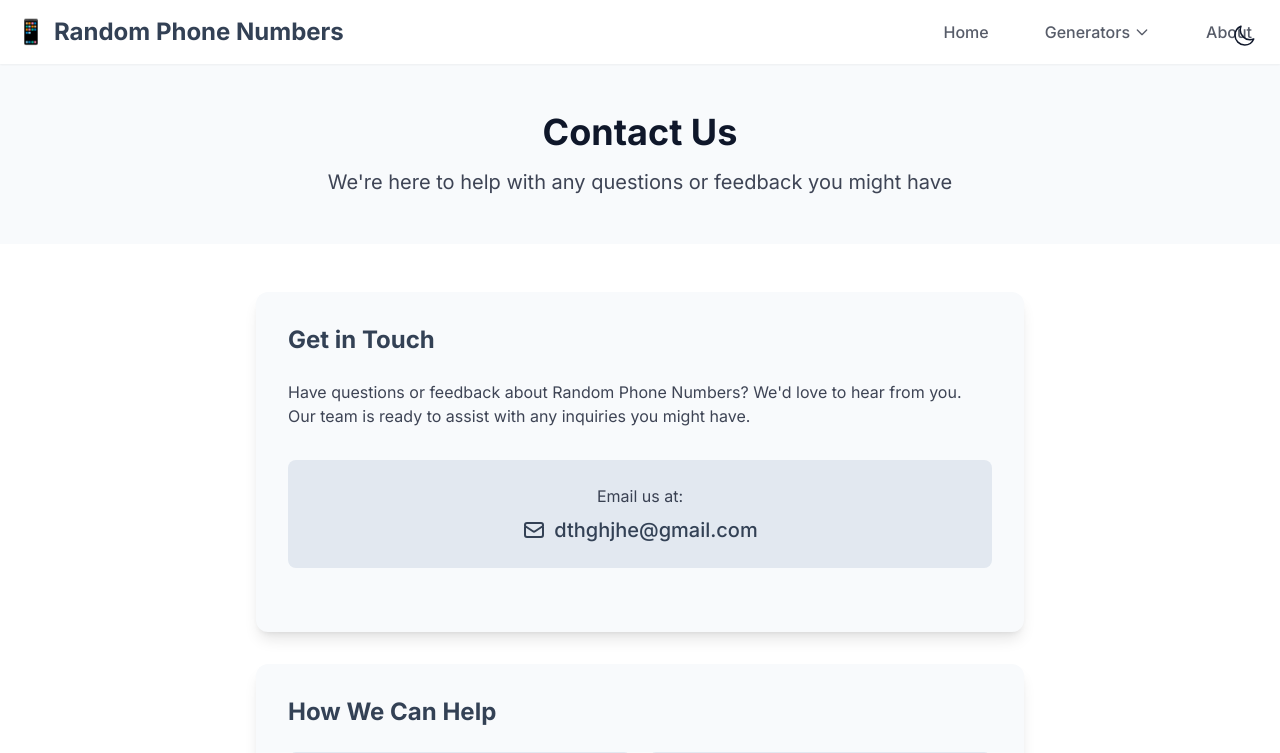
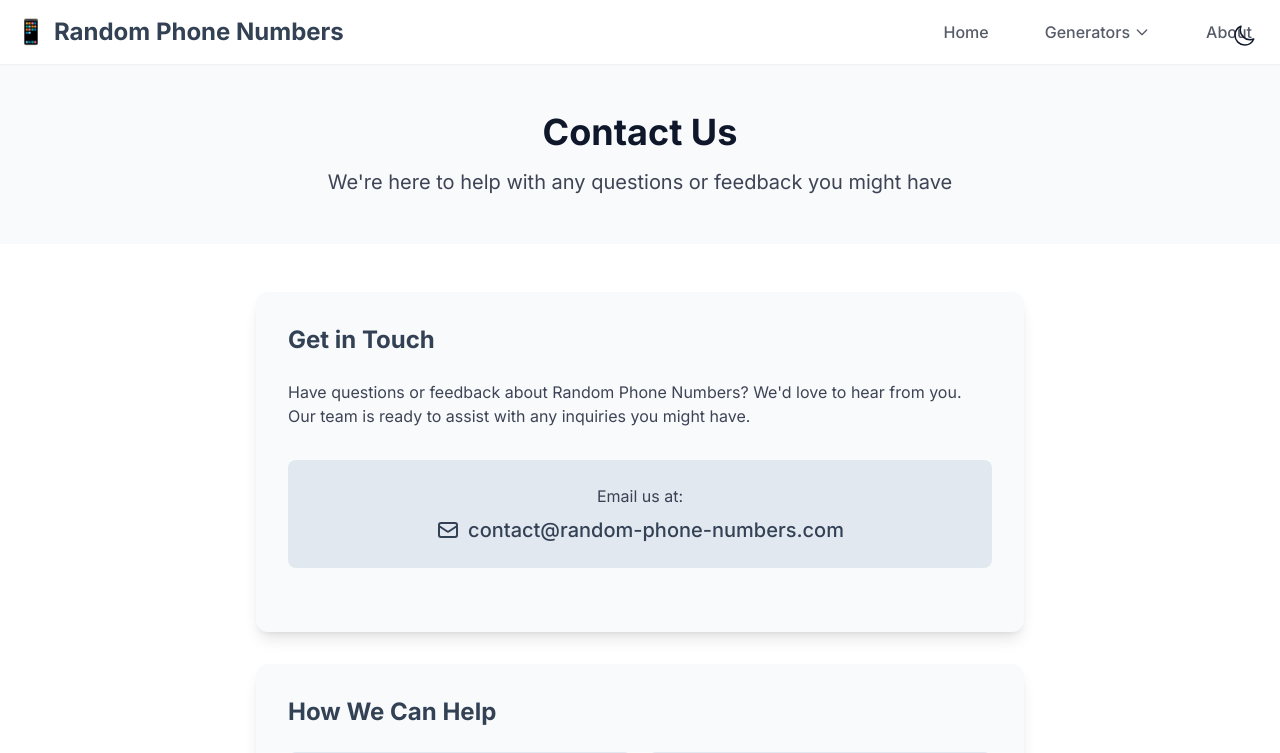
Before and after one commit to chatgptsuper/random-phone-numbers.com, a Next.js app: page /contact in a window 1280 px wide. Shown: the top 753 px of the page. Built offline with nearby package versions, Linux system fonts and the light colour scheme.

Commit message:
修改了邮箱为域名邮箱

```diff
--- a/app/contact/page.tsx
+++ b/app/contact/page.tsx
@@ -35,13 +35,13 @@ export default function ContactPage() {
             <div className="my-8 p-6 bg-base-300 rounded-lg text-center">
               <p className="text-base-content/80 mb-2">Email us at:</p>
               <a
-                href="mailto:dthghjhe@gmail.com"
+                href="mailto:contact@random-phone-numbers.com"
                 className="text-xl font-medium text-primary hover:underline flex items-center justify-center"
               >
                 <svg xmlns="http://www.w3.org/2000/svg" className="h-6 w-6 mr-2" fill="none" viewBox="0 0 24 24" stroke="currentColor">
                   <path strokeLinecap="round" strokeLinejoin="round" strokeWidth={2} d="M3 8l7.89 5.26a2 2 0 002.22 0L21 8M5 19h14a2 2 0 002-2V7a2 2 0 00-2-2H5a2 2 0 00-2 2v10a2 2 0 002 2z" />
                 </svg>
-                dthghjhe@gmail.com
+                contact@random-phone-numbers.com
               </a>
             </div>
           </div>
```
